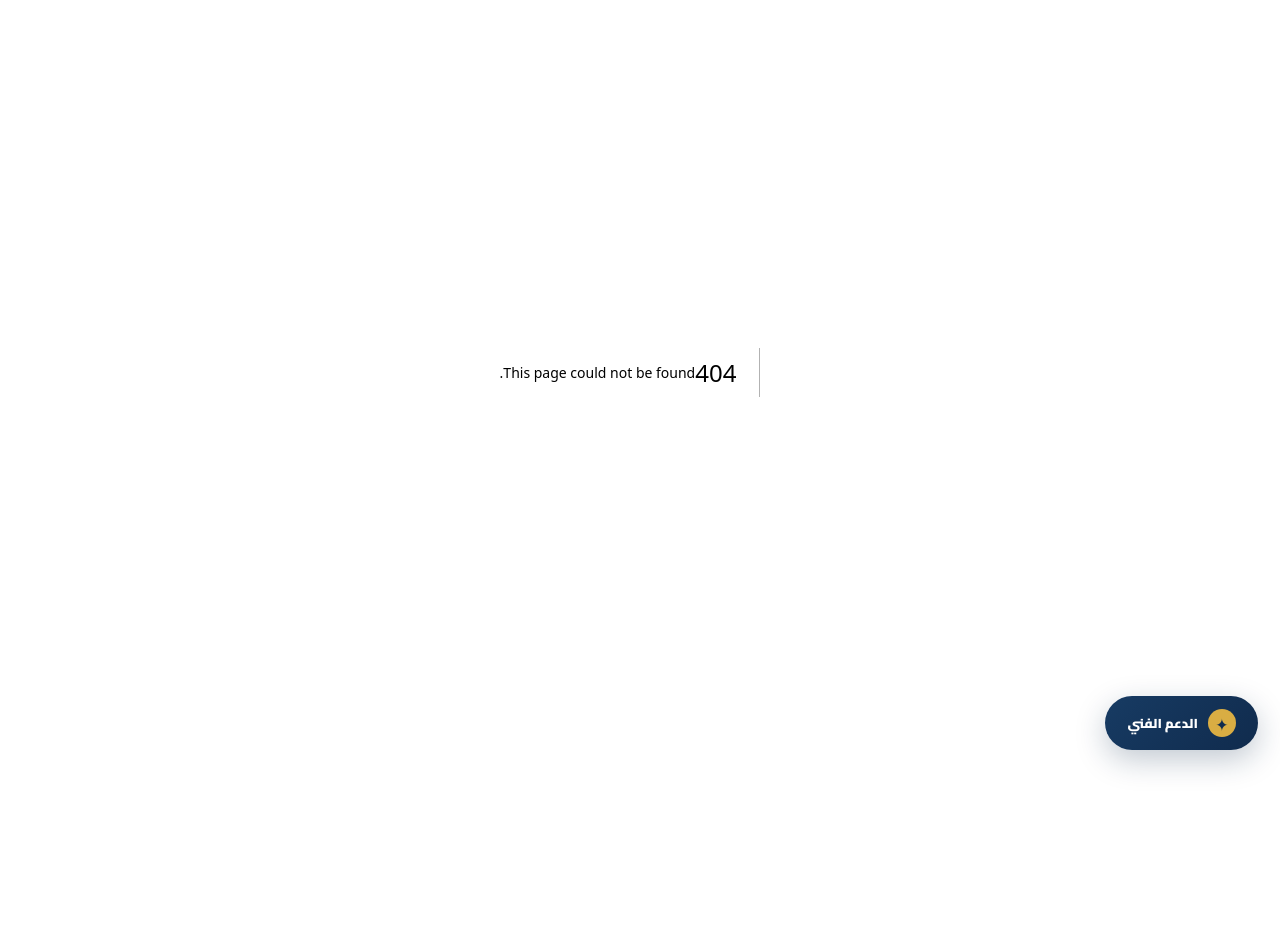
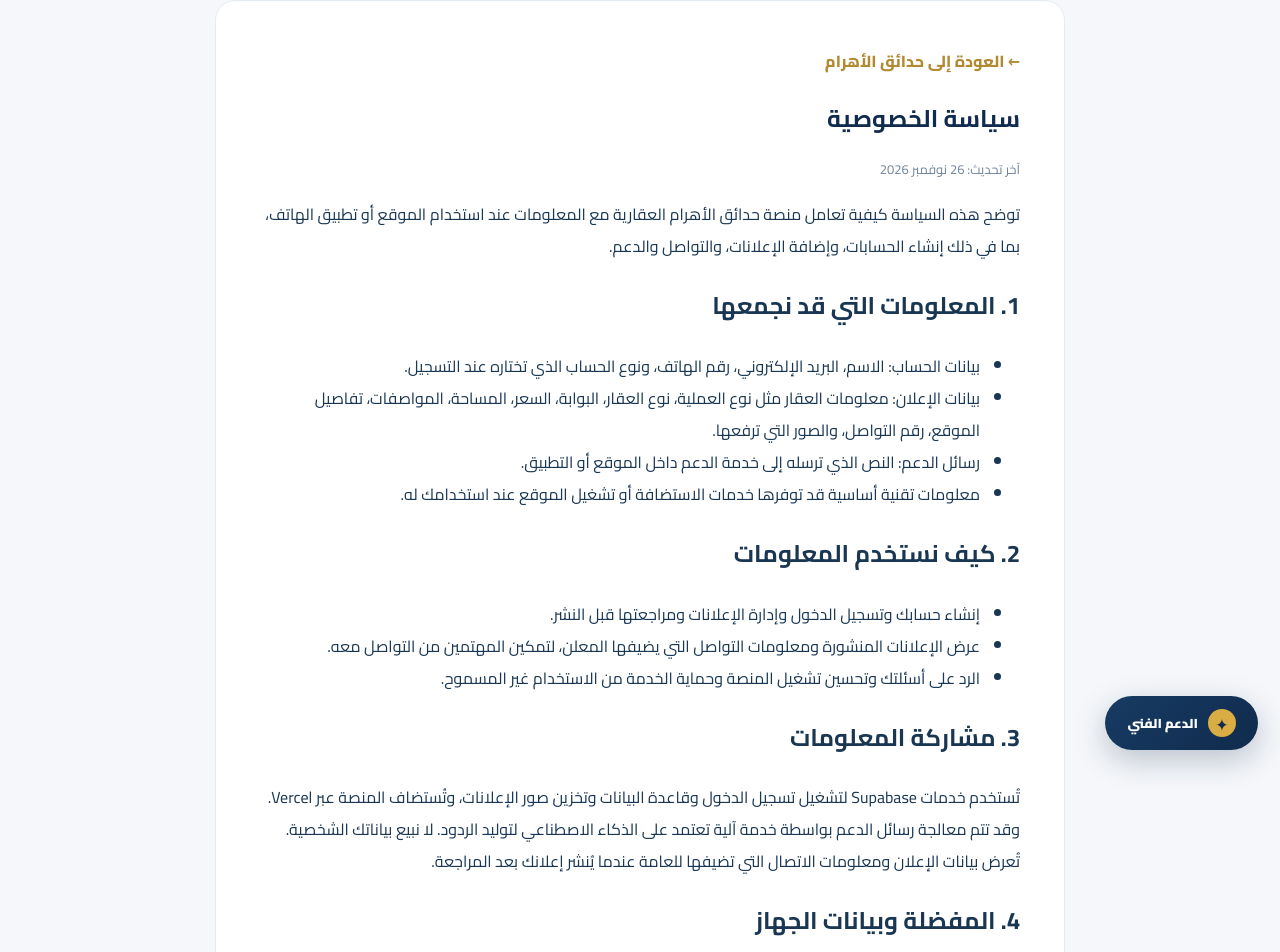
Before and after one commit to belalatefdev/Hadayek-Al-Ahram, a Next.js app: page /privacy in a window 1280 px wide. Before the commit this address had no page. Shown: the part 28-980 px from the top of the page. Before the commit the page ends 800 px from the top, so only its background shows below. Built offline with nearby package versions, Linux system fonts and the light colour scheme.

Commit message:
Add Arabic privacy policy page for Google Play and website

```diff
--- /dev/null
+++ b/app/privacy/page.js
@@ -0,0 +1,56 @@
+import Link from "next/link";
+
+export const metadata = {
+  title: "سياسة الخصوصية",
+  description: "سياسة الخصوصية لمنصة حدائق الأهرام العقارية",
+};
+
+export default function PrivacyPage() {
+  return (
+    <main dir="rtl" style={{ minHeight: "100vh", background: "#f5f7fa", color: "#193653", fontFamily: "Cairo, Tahoma, sans-serif", padding: "28px 16px 60px" }}>
+      <article style={{ maxWidth: 850, margin: "auto", background: "#fff", border: "1px solid #e4ebf2", borderRadius: 20, padding: "clamp(20px,5vw,44px)", lineHeight: 2 }}>
+        <Link href="/" style={{ color: "#b28a32", fontWeight: 800, textDecoration: "none" }}>← العودة إلى حدائق الأهرام</Link>
+        <h1 style={{ color: "#102b4d", margin: "18px 0 4px" }}>سياسة الخصوصية</h1>
+        <p style={{ color: "#71849a", fontSize: 13 }}>آخر تحديث: 26 نوفمبر 2026</p>
+        <p>توضح هذه السياسة كيفية تعامل منصة حدائق الأهرام العقارية مع المعلومات عند استخدام الموقع أو تطبيق الهاتف، بما في ذلك إنشاء الحسابات، وإضافة الإعلانات، والتواصل والدعم.</p>
+
+        <h2>1. المعلومات التي قد نجمعها</h2>
+        <ul>
+          <li>بيانات الحساب: الاسم، البريد الإلكتروني، رقم الهاتف، ونوع الحساب الذي تختاره عند التسجيل.</li>
+          <li>بيانات الإعلان: معلومات العقار مثل نوع العملية، نوع العقار، البوابة، السعر، المساحة، المواصفات، تفاصيل الموقع، رقم التواصل، والصور التي ترفعها.</li>
+          <li>رسائل الدعم: النص الذي ترسله إلى خدمة الدعم داخل الموقع أو التطبيق.</li>
+          <li>معلومات تقنية أساسية قد توفرها خدمات الاستضافة أو تشغيل الموقع عند استخدامك له.</li>
+        </ul>
+
+        <h2>2. كيف نستخدم المعلومات</h2>
+        <ul>
+          <li>إنشاء حسابك وتسجيل الدخول وإدارة الإعلانات ومراجعتها قبل النشر.</li>
+          <li>عرض الإعلانات المنشورة ومعلومات التواصل التي يضيفها المعلن، لتمكين المهتمين من التواصل معه.</li>
+          <li>الرد على أسئلتك وتحسين تشغيل المنصة وحماية الخدمة من الاستخدام غير المسموح.</li>
+        </ul>
+
+        <h2>3. مشاركة المعلومات</h2>
+        <p>تُستخدم خدمات Supabase لتشغيل تسجيل الدخول وقاعدة البيانات وتخزين صور الإعلانات، وتُستضاف المنصة عبر Vercel. وقد تتم معالجة رسائل الدعم بواسطة خدمة آلية تعتمد على الذكاء الاصطناعي لتوليد الردود. لا نبيع بياناتك الشخصية. تُعرض بيانات الإعلان ومعلومات الاتصال التي تضيفها للعامة عندما يُنشر إعلانك بعد المراجعة.</p>
+
+        <h2>4. المفضلة وبيانات الجهاز</h2>
+        <p>في تطبيق الهاتف، تُحفظ قائمة العقارات المفضلة محليًا على جهازك. لا تُزامَن هذه القائمة مع حسابك حاليًا، وقد تفقدها عند حذف التطبيق أو بياناته.</p>
+
+        <h2>5. الاحتفاظ بالمعلومات والتحكم بها</h2>
+        <p>نحتفظ بالمعلومات اللازمة لتشغيل الحسابات والإعلانات والخدمة. يمكنك طلب الوصول إلى بياناتك أو تصحيحها أو حذفها، أو الاستفسار عن طريقة استخدامها، عبر البريد الإلكتروني. قد نحتاج إلى الاحتفاظ ببعض المعلومات لفترة لازمة لمعالجة الطلبات أو الالتزامات القانونية أو حماية المنصة.</p>
+
+        <h2>6. حماية المعلومات</h2>
+        <p>نستخدم خدمات وممارسات تهدف إلى حماية البيانات، لكن لا يمكن ضمان أمان أي نقل أو تخزين إلكتروني بصورة مطلقة.</p>
+
+        <h2>7. الأطفال</h2>
+        <p>المنصة مخصصة لخدمات العقارات وليست موجهة للأطفال. لا نقصد جمع معلومات شخصية من الأطفال.</p>
+
+        <h2>8. تحديثات السياسة</h2>
+        <p>قد نحدّث سياسة الخصوصية عند تطوير الخدمات أو تغيير طريقة معالجة المعلومات. ستُنشر النسخة الجديدة في هذه الصفحة.</p>
+
+        <h2>9. التواصل وطلبات الخصوصية</h2>
+        <p>للاستفسارات أو طلب تصحيح أو حذف البيانات، راسلنا:</p>
+        <p><a href="mailto:bilalatef88@gmail.com" style={{ color: "#b28a32", fontWeight: 800 }}>bilalatef88@gmail.com</a></p>
+      </article>
+    </main>
+  );
+}
```
